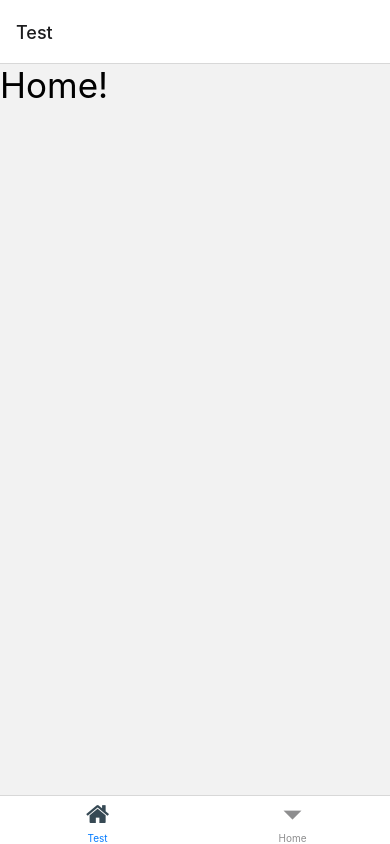
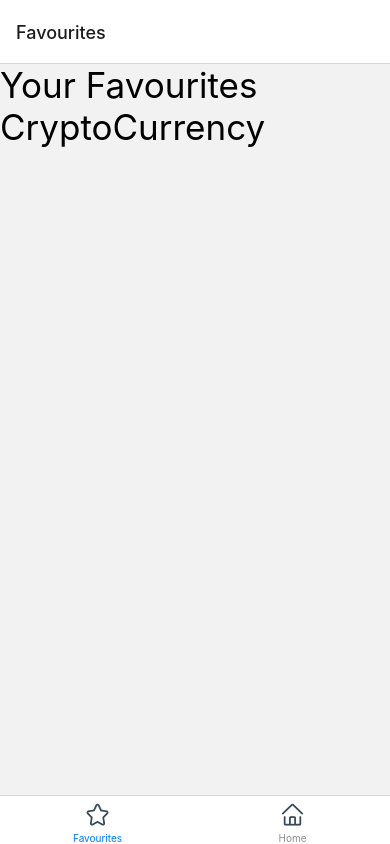
Before and after one commit to kuborek2/CryptoApp, a React Native app: screen /Favourites in a window 390 px wide. Both pictures are taken after a click on the button "ZAAKCEPTUJ". Built offline with nearby package versions, Linux system fonts and the light colour scheme.

Commit message:
All icons added so far

```diff
--- a/App.js
+++ b/App.js
@@ -11,7 +11,7 @@ import React from 'react';
 import { NavigationContainer } from '@react-navigation/native';
 import { createBottomTabNavigator } from '@react-navigation/bottom-tabs';
 import { createStackNavigator } from '@react-navigation/stack';
-import Icon from 'react-native-vector-icons/FontAwesome';
+import Icon from 'react-native-vector-icons/AntDesign';
 import {
   Button,
   SafeAreaView,
@@ -48,15 +48,20 @@ import HomeScreen from './HomeScreen';
     return (
       <Tab.Navigator>
 
-        <Tab.Screen name="Test" component={TestScreen}
+        <Tab.Screen name="Favourites" component={TestScreen}
            options={{
-            tabBarIcon: ({size}) => (<Icon name="home" color="#364954" size={size} />)
+            tabBarIcon: ({size}) => (<Icon name="staro" color="#364954" size={size} />)
         }}
         />
 
 
 
-        <Tab.Screen name="Home" component={HomeScreen} />
+        <Tab.Screen name="Home" component={HomeScreen}
+          options={{
+            tabBarIcon: ({size}) => (<Icon name="home" color="#364954" size={size} />)
+        }}
+
+        />
       </Tab.Navigator>
     );
   }
--- a/TestScreen.js
+++ b/TestScreen.js
@@ -17,8 +17,8 @@ const TestScreen = ({ navigation }) => {
 
 
 return (
-<View>
-<Text style={styles.home_text}>Home!</Text>
+<View style={{display:'flex',justifyContent:'center',alignItems:'center'}}>
+<Text style={styles.home_text}>Your Favourites CryptoCurrency</Text>
 </View>
 );
 
@@ -27,6 +27,7 @@ return (
 
 const styles = StyleSheet.create({
 home_text:{
+
     fontSize:35,
 },
 
```
